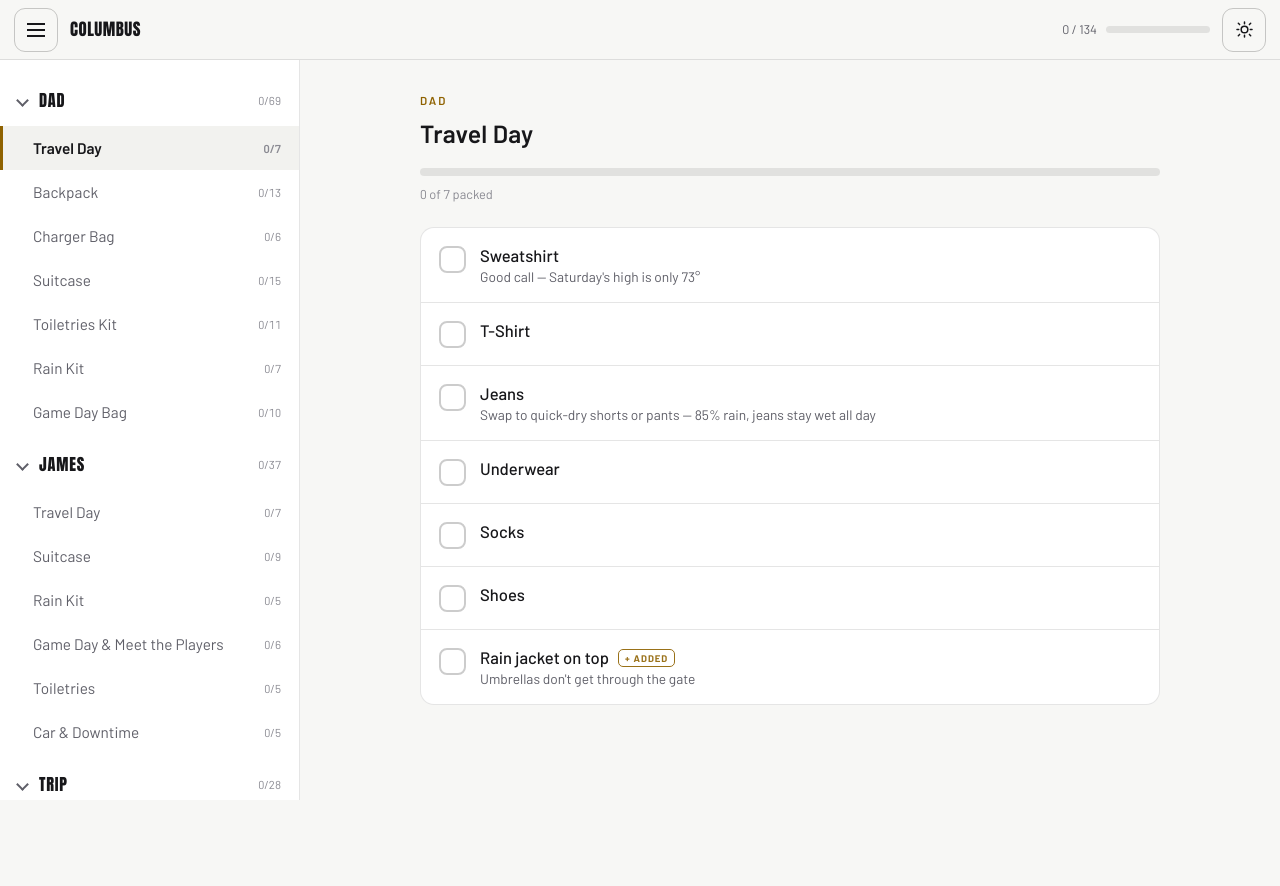
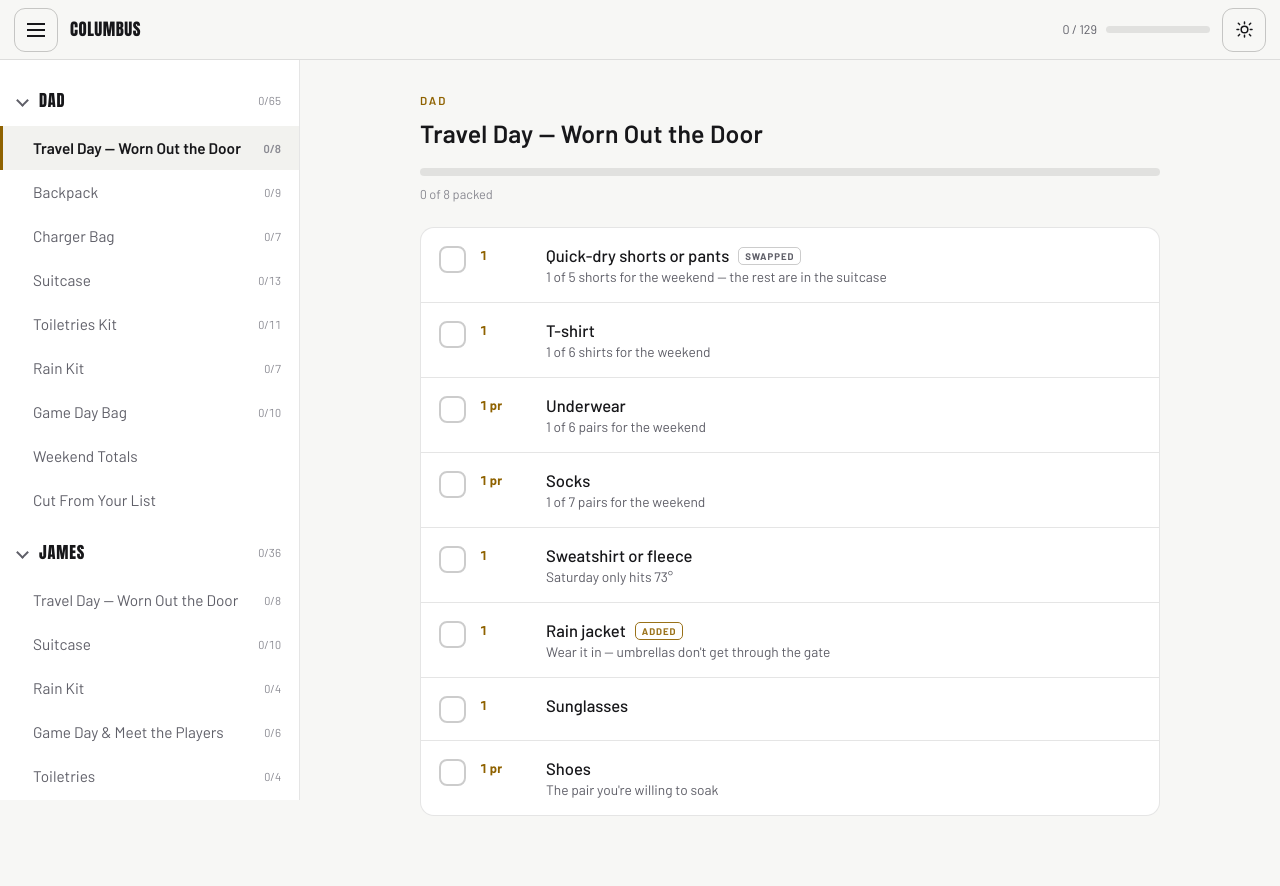
Before and after one commit to lushin-inc/pllpacking, a plain HTML site: page index.html in a window 1280 px wide. Before the commit the page ends 800 px from the top, so only its background shows below. Drawn offline with Linux system fonts and the light colour scheme.

Commit message:
Add files via upload

```diff
--- a/index.html
+++ b/index.html
@@ -131,6 +131,9 @@ main.wide{margin-left:0}
 .box svg{width:16px;height:16px;opacity:0;transform:scale(.6);transition:.15s}
 .it.on .box{background:var(--accent);border-color:var(--accent);color:var(--check)}
 .it.on .box svg{opacity:1;transform:scale(1)}
+.qty{flex:none;min-width:52px;padding-top:2px;font-size:.8rem;font-weight:700;
+  color:var(--accent);font-variant-numeric:tabular-nums;letter-spacing:.01em}
+.it.on .qty{opacity:.4}
 .it .txt{flex:1;min-width:0}
 .it .t{font-size:1.04rem;font-weight:500;transition:.15s}
 .it.on .t{color:var(--muted2);text-decoration:line-through}
@@ -140,6 +143,10 @@ main.wide{margin-left:0}
   border:1px solid currentColor;border-radius:5px;padding:2px 6px;margin-left:9px;vertical-align:2px;
   white-space:nowrap;opacity:.9}
 .it.on .add{opacity:.35}
+.swap{font-size:.6rem;font-weight:700;letter-spacing:.1em;text-transform:uppercase;color:var(--muted);
+  border:1px solid var(--line2);border-radius:5px;padding:2px 6px;margin-left:9px;vertical-align:2px;white-space:nowrap}
+.it.on .swap{opacity:.35}
+.cut .rw .v b{text-decoration:line-through;color:var(--muted2)}
 
 /* ---------- WEATHER ---------- */
 .wx{display:grid;grid-template-columns:1fr 1fr;gap:12px;margin-bottom:22px}
@@ -213,152 +220,150 @@ main.wide{margin-left:0}
 const DATA = [
   { id:"dad", name:"Dad", accent:"var(--dad)", accent2:"var(--dad2)", pages:[
 
-    { id:"travel-day", title:"Travel Day", items:[
-      {t:"Sweatshirt", note:"Good call — Saturday's high is only 73°"},
-      {t:"T-Shirt"},
-      {t:"Jeans", note:"Swap to quick-dry shorts or pants — 85% rain, jeans stay wet all day"},
-      {t:"Underwear"},
-      {t:"Socks"},
-      {t:"Shoes"},
-      {t:"Rain jacket on top", add:true, note:"Umbrellas don't get through the gate"}
+    { id:"travel-day", title:"Travel Day — Worn Out the Door", items:[
+      {q:"1", t:"Quick-dry shorts or pants", sub:true, note:"1 of 5 shorts for the weekend — the rest are in the suitcase"},
+      {q:"1", t:"T-shirt", note:"1 of 6 shirts for the weekend"},
+      {q:"1 pr", t:"Underwear", note:"1 of 6 pairs for the weekend"},
+      {q:"1 pr", t:"Socks", note:"1 of 7 pairs for the weekend"},
+      {q:"1", t:"Sweatshirt or fleece", note:"Saturday only hits 73°"},
+      {q:"1", t:"Rain jacket", add:true, note:"Wear it in — umbrellas don't get through the gate"},
+      {q:"1", t:"Sunglasses"},
+      {q:"1 pr", t:"Shoes", note:"The pair you're willing to soak"}
     ]},
 
     { id:"backpack", title:"Backpack", items:[
-      {t:"iPad"},
-      {t:"Charger Bag"},
-      {t:"Computer"},
-      {t:"Portable battery pack"},
-      {t:"Bose"},
-      {t:"Meds"},
-      {t:"Barbell Protein Bar / Built Bar"},
-      {t:"Thermos"},
-      {t:"Sunglasses"},
-      {t:"Flip Flops"},
-      {t:"Nic Packs"},
-      {t:"Ibuprofen / Tums"},
-      {t:"Fan", note:"Low priority this trip — 73° and raining Saturday"}
+      {q:"1", t:"iPad"},
+      {q:"1", t:"Charger Bag"},
+      {q:"1", t:"Portable battery pack"},
+      {q:"1", t:"Bose"},
+      {q:"2 days", t:"Meds", note:"Plus one spare day"},
+      {q:"4", t:"Barbell / Built Bars", note:"No outside food inside the stadium — these are for the car"},
+      {q:"1", t:"Thermos"},
+      {q:"1", t:"Nic Packs"},
+      {q:"1", t:"Ibuprofen / Tums"}
     ]},
 
     { id:"charger-bag", title:"Charger Bag", items:[
-      {t:"4 x USB C → USB C"},
-      {t:"3 x USB A → USB C"},
-      {t:"Garmin Charger"},
-      {t:"Multi-USB Plug"},
-      {t:"MacBook Pro Charger"},
-      {t:"Remote"}
+      {q:"4", t:"USB C → USB C"},
+      {q:"3", t:"USB A → USB C"},
+      {q:"1", t:"Garmin Charger"},
+      {q:"1", t:"Multi-USB Plug"},
+      {q:"1", t:"Remote"},
+      {q:"1", t:"Car charger", add:true, note:"3 hours each way with the phone navigating"},
+      {q:"1", t:"Short cable", add:true, note:"Lives in the clear bag with the battery pack"}
     ]},
 
     { id:"suitcase", title:"Suitcase", items:[
-      {t:"5 Socks", note:"One night — but wet feet means you'll want the extras"},
-      {t:"6 Underwear"},
-      {t:"1 x khaki shorts"},
-      {t:"2 x gym shorts"},
-      {t:"3 T-shirts", note:"Saturday's shirt will be soaked — you need Sunday's dry"},
-      {t:"1 Button Down"},
-      {t:"Flip-flops"},
-      {t:"Scale"},
-      {t:"Small Bag"},
-      {t:"Fan"},
-      {t:"Alarm Clock"},
-      {t:"Mini Cooler"},
-      {t:"Packets"},
-      {t:"Second pair of shoes", add:true, note:"Saturday's shoes will not dry by Sunday morning"},
-      {t:"Dry shirt for the drive home", add:true}
+      {q:"6 pr", t:"Socks", sub:true, note:"Wool or synthetic. Seal 2 pairs in ziplocs for a mid-game change"},
+      {q:"5 pr", t:"Underwear", note:"7 total with the pair you wear — wet weather, pack the extras"},
+      {q:"5", t:"T-shirts", sub:true, note:"6 total with the one you wear. Two get soaked, one for the drive home"},
+      {q:"2", t:"Collared shirts", add:true, note:"Dinner Saturday night"},
+      {q:"3", t:"Gym shorts", sub:true},
+      {q:"1", t:"Khaki shorts"},
+      {q:"1 pr", t:"Second pair of shoes", add:true, note:"Saturday's will not dry by Sunday morning"},
+      {q:"1 pr", t:"Sandals", add:true},
+      {q:"1 pr", t:"Flip-flops", note:"Hotel shower"},
+      {q:"1 set", t:"Sleep clothes", add:true},
+      {q:"1", t:"Fan"},
+      {q:"1", t:"Small Bag"},
+      {q:"", t:"Packets"}
     ]},
 
     { id:"toiletries", title:"Toiletries Kit", items:[
-      {t:"Hair Product"},
-      {t:"Comb"},
-      {t:"Brush"},
-      {t:"Toothbrush + toothpaste"},
-      {t:"Face Moisturizer"},
-      {t:"Deodorant"},
-      {t:"Razor"},
-      {t:"ibuprofen"},
-      {t:"Tums"},
-      {t:"Melatonin"},
-      {t:"Pen"}
+      {q:"1", t:"Hair Product"},
+      {q:"1", t:"Comb"},
+      {q:"1", t:"Brush"},
+      {q:"1", t:"Toothbrush + toothpaste"},
+      {q:"1", t:"Face Moisturizer"},
+      {q:"1", t:"Deodorant"},
+      {q:"1", t:"Razor"},
+      {q:"", t:"ibuprofen"},
+      {q:"", t:"Tums"},
+      {q:"", t:"Melatonin"},
+      {q:"1", t:"Pen"}
     ]},
 
     { id:"rain-kit", title:"Rain Kit", items:[
-      {t:"Packable rain jacket", add:true},
-      {t:"Rain pants", add:true},
-      {t:"Disposable ponchos x4", add:true, note:"Backup for both of you, both days"},
-      {t:"Clear tote, 12\" x 6\" x 12\" max", add:true, note:"This is the only bag that gets through the gate"},
-      {t:"Microfiber pack towel", add:true, note:"Bleachers will be soaked before you sit down"},
-      {t:"Gallon ziplocs", add:true, note:"Dry socks in, wet clothes out"},
-      {t:"Trash bags", add:true, note:"Wet gear on the drive home, or a dry seat"}
+      {q:"1", t:"Packable rain jacket", add:true},
+      {q:"1", t:"Rain pants", add:true, note:"Optional, but Saturday is the day for them"},
+      {q:"4", t:"Disposable ponchos", add:true, note:"Two each, both days"},
+      {q:"1", t:"Clear tote, 12\" x 6\" x 12\"", add:true, note:"The only bag that gets through the gate"},
+      {q:"2", t:"Microfiber pack towels", add:true, note:"Bleachers are soaked before you sit"},
+      {q:"6", t:"Gallon ziplocs", add:true, note:"Dry socks in, wet clothes out"},
+      {q:"3", t:"Trash bags", add:true, note:"Wet gear for the ride home, or a dry seat"}
     ]},
 
     { id:"game-bag", title:"Game Day Bag", items:[
-      {t:"Tickets loaded in phone", add:true, note:"Mobile only — load before you leave the hotel"},
-      {t:"Battery pack + short cable", add:true},
-      {t:"Waterproof phone pouch on a lanyard", add:true},
-      {t:"Poncho", add:true},
-      {t:"Pack towel", add:true},
-      {t:"Sunscreen", add:true, note:"UV still gets through overcast"},
-      {t:"Hand wipes", add:true},
-      {t:"Card + some cash", add:true},
-      {t:"Binoculars or monocular", add:true, note:"General admission sightlines"},
-      {t:"Sealed water bottle", add:true, note:"Confirm the venue allows it"}
-    ]}
+      {q:"2 days", t:"Tickets loaded in phone", add:true, note:"Mobile only — load both before you leave"},
+      {q:"1", t:"Battery pack + short cable", add:true},
+      {q:"1", t:"Waterproof phone pouch", add:true},
+      {q:"2", t:"Ponchos", add:true},
+      {q:"1", t:"Pack towel", add:true},
+      {q:"1", t:"Sunscreen", add:true, note:"UV still gets through overcast"},
+      {q:"1", t:"Hand wipes", add:true},
+      {q:"$40", t:"Cash + card", add:true},
+      {q:"1", t:"Binoculars", add:true, note:"General admission sightlines"},
+      {q:"1", t:"Sealed water bottle", add:true, note:"Confirm the venue allows it"}
+    ]},
+
+    { id:"totals", title:"Weekend Totals", type:"totals" },
+    { id:"cuts", title:"Cut From Your List", type:"cuts" }
   ]},
 
   { id:"james", name:"James", accent:"var(--james)", accent2:"var(--james2)", pages:[
 
-    { id:"j-travel", title:"Travel Day", items:[
-      {t:"Hoodie or sweatshirt", note:"73° and wet on Saturday"},
-      {t:"T-shirt"},
-      {t:"Quick-dry shorts"},
-      {t:"Underwear"},
-      {t:"Socks"},
-      {t:"Shoes"},
-      {t:"Rain jacket on top"}
+    { id:"j-travel", title:"Travel Day — Worn Out the Door", items:[
+      {q:"1", t:"Quick-dry shorts", note:"1 of 4 for the weekend"},
+      {q:"1", t:"T-shirt", note:"1 of 5 for the weekend"},
+      {q:"1 pr", t:"Underwear", note:"1 of 5 for the weekend"},
+      {q:"1 pr", t:"Socks", note:"1 of 6 pairs for the weekend"},
+      {q:"1", t:"Hoodie", note:"73° and wet on Saturday"},
+      {q:"1", t:"Rain jacket"},
+      {q:"1", t:"Sunglasses"},
+      {q:"1 pr", t:"Shoes"}
     ]},
 
     { id:"j-suitcase", title:"Suitcase", items:[
-      {t:"Socks x4", note:"Two pairs will get soaked"},
-      {t:"Underwear x3"},
-      {t:"Shorts x2"},
-      {t:"T-shirts x3"},
-      {t:"Hoodie"},
-      {t:"Sleep clothes"},
-      {t:"Second pair of shoes", note:"Saturday's won't dry overnight"},
-      {t:"Flip-flops"},
-      {t:"Dry shirt for the drive home"}
+      {q:"5 pr", t:"Socks", note:"Wettest item of the weekend"},
+      {q:"4 pr", t:"Underwear"},
+      {q:"4", t:"T-shirts"},
+      {q:"3", t:"Shorts"},
+      {q:"1", t:"Collared shirt", add:true, note:"Dinner Saturday night"},
+      {q:"1", t:"Hoodie"},
+      {q:"1 pr", t:"Second pair of shoes", note:"Saturday's won't dry overnight"},
+      {q:"1 pr", t:"Sandals", add:true},
+      {q:"1 pr", t:"Flip-flops"},
+      {q:"1 set", t:"Sleep clothes"}
     ]},
 
     { id:"j-rain", title:"Rain Kit", items:[
-      {t:"Rain jacket"},
-      {t:"Ponchos x2"},
-      {t:"Dry socks sealed in a ziploc"},
-      {t:"Pack towel"},
-      {t:"Ball cap with a brim"}
+      {q:"1", t:"Rain jacket"},
+      {q:"2", t:"Ponchos"},
+      {q:"2 pr", t:"Dry socks in a ziploc"},
+      {q:"1", t:"Pack towel"}
     ]},
 
     { id:"j-game", title:"Game Day & Meet the Players", items:[
-      {t:"Lacrosse ball or mini stick head", note:"Something to get signed at both meet & greets"},
-      {t:"Paint pen, in a ziploc", note:"Silver or gold — a marker bleeds on wet gear"},
-      {t:"Team gear to wear"},
-      {t:"Phone + charger"},
-      {t:"Money for merch"},
-      {t:"Sunglasses"}
+      {q:"1", t:"Lacrosse ball or mini stick head", note:"Something to get signed at both meet & greets"},
+      {q:"1", t:"Paint pen, in a ziploc", note:"Silver or gold — marker bleeds on wet gear"},
+      {q:"1", t:"Team gear to wear"},
+      {q:"1", t:"Phone + charger"},
+      {q:"$40", t:"Money for merch"},
+      {q:"1", t:"Sunglasses"}
     ]},
 
     { id:"j-toiletries", title:"Toiletries", items:[
-      {t:"Toothbrush + toothpaste"},
-      {t:"Deodorant"},
-      {t:"Shampoo / body wash"},
-      {t:"Brush"},
-      {t:"Any meds"}
+      {q:"1", t:"Toothbrush + toothpaste"},
+      {q:"1", t:"Deodorant"},
+      {q:"1", t:"Brush"},
+      {q:"", t:"Any meds"}
     ]},
 
     { id:"j-fun", title:"Car & Downtime", items:[
-      {t:"Headphones"},
-      {t:"Switch or tablet + charger"},
-      {t:"Book"},
-      {t:"Pillow"},
-      {t:"Snacks for the car"}
+      {q:"1", t:"Headphones"},
+      {q:"1", t:"Switch or tablet + charger"},
+      {q:"1", t:"Pillow"},
+      {q:"", t:"Snacks for the car"}
     ]}
   ]},
 
@@ -369,45 +374,70 @@ const DATA = [
     { id:"schedule", title:"Schedule", type:"schedule" },
 
     { id:"car", title:"Car", items:[
-      {t:"Gas up the night before"},
-      {t:"Phone mount"},
-      {t:"Car charger"},
-      {t:"Umbrella — leave it IN the car", note:"Great for the parking lot, banned inside the stadium"},
-      {t:"Old towels for the seats"},
-      {t:"Trash bag for wet gear"},
-      {t:"Cooler + drinks", note:"Stays in the car — no outside food or drink inside"},
-      {t:"Cash for parking"}
+      {q:"1", t:"Mini Cooler", sub:true, note:"Moved out of the suitcase — food and drink stay in the car"},
+      {q:"1", t:"Umbrella", add:true, note:"For the parking lot only. It will not get through the gate"},
+      {q:"2", t:"Old towels for the seats", add:true},
+      {q:"3", t:"Trash bags for wet gear", add:true},
+      {q:"1", t:"Phone mount"},
+      {q:"1", t:"Car charger"},
+      {q:"$30", t:"Cash for parking"},
+      {q:"", t:"Gas up the night before"}
     ]},
 
     { id:"dnf", title:"Do Not Forget", items:[
-      {t:"Tickets loaded in your phone"},
-      {t:"Meds"},
-      {t:"Wallet + license"},
-      {t:"Phone charger + battery pack"},
-      {t:"Hotel confirmation"},
-      {t:"Rain jackets — both of you"},
-      {t:"Second pair of shoes — both of you"},
-      {t:"House keys"}
+      {q:"2 days", t:"Tickets loaded in your phone"},
+      {q:"", t:"Meds"},
+      {q:"1", t:"Wallet + license"},
+      {q:"1", t:"Phone charger + battery pack"},
+      {q:"1", t:"Hotel confirmation"},
+      {q:"2", t:"Rain jackets — one each"},
+      {q:"2 pr", t:"Second shoes — one pair each"},
+      {q:"1", t:"House keys"}
     ]},
 
     { id:"leaving", title:"Before You Leave the House", items:[
-      {t:"Everything charged overnight"},
-      {t:"Bags loaded in the car the night before"},
-      {t:"Thermostat set"},
-      {t:"Trash out"},
-      {t:"Doors locked"}
+      {q:"", t:"Everything charged overnight"},
+      {q:"", t:"Bags in the car the night before"},
+      {q:"", t:"Thermostat set"},
+      {q:"", t:"Trash out"},
+      {q:"", t:"Doors locked"}
     ]},
 
     { id:"checkout", title:"Hotel Checkout Sweep", items:[
-      {t:"Charger still in the wall", note:"The one that always gets left"},
-      {t:"Bathroom counter and shower"},
-      {t:"Closet and behind the door"},
-      {t:"Under the bed"},
-      {t:"Nightstand drawers"},
-      {t:"Wet clothes hung up to dry"},
-      {t:"Mini fridge"}
+      {q:"", t:"Charger still in the wall", note:"The one that always gets left"},
+      {q:"", t:"Bathroom counter and shower"},
+      {q:"", t:"Closet and behind the door"},
+      {q:"", t:"Under the bed"},
+      {q:"", t:"Nightstand drawers"},
+      {q:"", t:"Wet clothes hung to dry"},
+      {q:"", t:"Mini fridge"}
     ]}
   ]}
+];
+
+/* Weekend totals — worn + packed, so the counts are legible in one place. */
+const TOTALS = [
+  {k:"7 pr",  t:"Socks",          v:"1 worn + 6 packed — wettest item of the weekend"},
+  {k:"6 pr",  t:"Underwear",      v:"1 worn + 5 packed"},
+  {k:"6",     t:"T-shirts",       v:"1 worn + 5 packed"},
+  {k:"2",     t:"Collared shirts",v:"Dinner Saturday night"},
+  {k:"5",     t:"Shorts",         v:"1 worn + 3 gym + 1 khaki"},
+  {k:"2 pr",  t:"Shoes",          v:"Saturday's pair will still be wet Sunday"},
+  {k:"2 pr",  t:"Sandals + flip-flops", v:"Dry feet after the games, and the hotel shower"},
+  {k:"1 set", t:"Sleep clothes",  v:""},
+  {k:"1",     t:"Rain jacket",    v:"Plus 4 ponchos in the rain kit"}
+];
+
+/* Items removed from Dan's standing list for this trip. */
+const CUTS = [
+  {where:"Backpack",  t:"Computer",           why:"One night, both days at the stadium"},
+  {where:"Charger",   t:"MacBook Pro Charger", why:"Goes with the laptop"},
+  {where:"Suitcase",  t:"Button Down",        why:"No occasion for it this weekend"},
+  {where:"Suitcase",  t:"Scale",              why:"One night away"},
+  {where:"Suitcase",  t:"Alarm Clock",        why:"Your phone covers a single night"},
+  {where:"Backpack",  t:"Fan (second one)",   why:"You listed it twice — kept the one in the suitcase"},
+  {where:"Backpack",  t:"Flip Flops (second pair)", why:"Listed twice — kept the suitcase pair"},
+  {where:"Suitcase",  t:"Mini Cooler",        why:"Not cut — moved to the Car page"}
 ];
 
 /* Forecast pulled Thu Jul 30. Re-check Friday night. */
@@ -419,7 +449,7 @@ const WX = [
 /* ============================================================ */
 
 var store={}, LS_OK=false;
-var KEY="columbus-pack-v1", TKEY="columbus-pack-theme";
+var KEY="columbus-pack-v2", TKEY="columbus-pack-theme";
 try{
   var probe="__t";localStorage.setItem(probe,"1");localStorage.removeItem(probe);
   LS_OK=true;
@@ -497,9 +527,11 @@ function checklist(p){
   var h='<div class="list">';
   itemsOf(p).forEach(function(it,i){
     var on=!!store[keyOf(p,i)];
+    var tag = it.add?'<span class="add">added</span>' : (it.sub?'<span class="swap">swapped</span>':'');
     h+='<button class="it'+(on?" on":"")+'" data-i="'+i+'">'+
        '<span class="box"><svg viewBox="0 0 20 20" fill="none"><path d="M4 10.5l4 4 8-9" stroke="currentColor" stroke-width="3" stroke-linecap="round" stroke-linejoin="round"/></svg></span>'+
-       '<span class="txt"><span class="t">'+esc(it.t)+(it.add?'<span class="add">+ added</span>':'')+'</span>'+
+       '<span class="qty">'+esc(it.q||"")+'</span>'+
+       '<span class="txt"><span class="t">'+esc(it.t)+tag+'</span>'+
        (it.note?'<span class="note">'+esc(it.note)+'</span>':'')+'</span></button>';
   });
   return h+'</div>';
@@ -525,6 +557,23 @@ function weatherPage(){
      '<a class="btn" href="https://forecast.weather.gov/MapClick.php?lat=39.9852&lon=-82.9848" target="_blank" rel="noopener">Live forecast</a>'+
      '<a class="btn" href="https://radar.weather.gov/station/kiln/standard" target="_blank" rel="noopener">Radar</a></div>';
   return h;
+}
+
+function totalsPage(){
+  var h='<div class="rows">';
+  TOTALS.forEach(function(r){
+    h+='<div class="rw"><span class="k">'+esc(r.k)+'</span><span class="v"><b>'+esc(r.t)+'</b>'+
+       (r.v?'<span>'+esc(r.v)+'</span>':'')+'</span></div>';
+  });
+  return h+'</div>';
+}
+
+function cutsPage(){
+  var h='<div class="rows cut">';
+  CUTS.forEach(function(c){
+    h+='<div class="rw"><span class="k">'+esc(c.where)+'</span><span class="v"><b>'+esc(c.t)+'</b><span>'+esc(c.why)+'</span></span></div>';
+  });
+  return h+'</div>';
 }
 
 function gatePage(){
@@ -562,6 +611,8 @@ function render(){
 
   var body="", meta="";
   if(p.type==="weather") body=weatherPage();
+  else if(p.type==="cuts") body=cutsPage();
+  else if(p.type==="totals") body=totalsPage();
   else if(p.type==="gate") body=gatePage();
   else if(p.type==="schedule") body=schedulePage();
   else{
```
